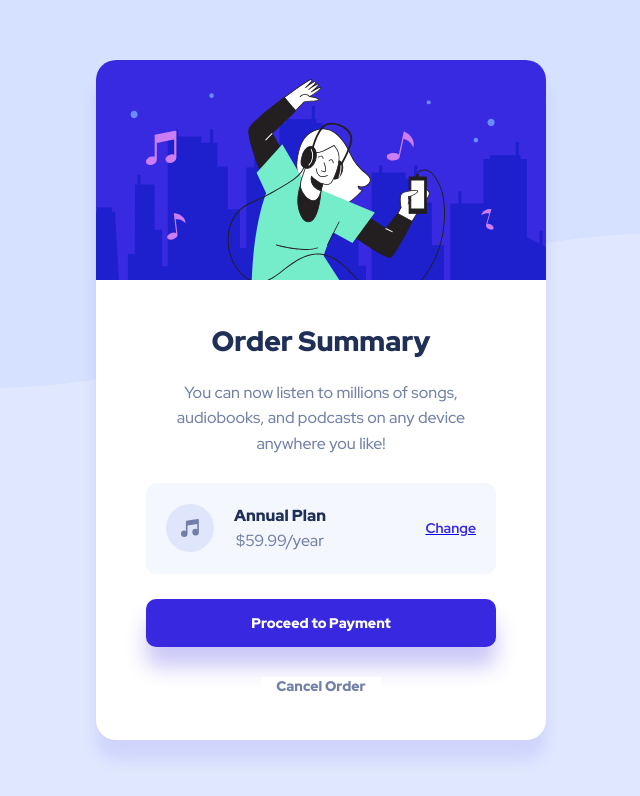
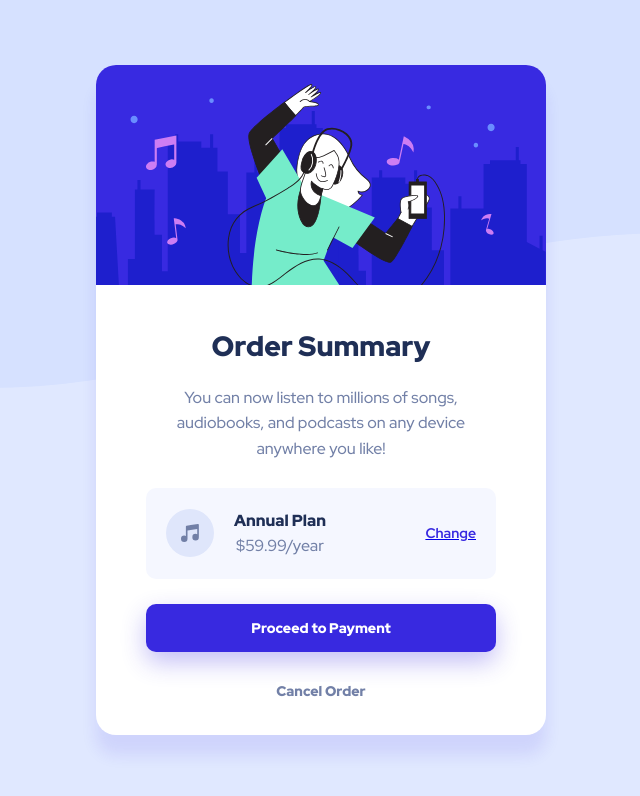
Before and after one commit to MariusHor/Order-summary-component, a plain HTML site: page index.html in a window 1280 px wide. Shown: the whole page, without its empty margins (319-959 px from the left). Drawn offline with Linux system fonts and the light colour scheme.

Commit message:
made some changes to the css layout structure as well as the buttons shadow and size

```diff
--- a/css/style.css
+++ b/css/style.css
@@ -78,7 +78,7 @@ body {
     font-size: var(--fs-body);
     display: grid;
     justify-items: center;
-    padding: 0 2.5rem 3rem;
+    padding: 0 2.5rem 3.5rem;
 }
 
 .btn {
@@ -89,7 +89,6 @@ body {
     font-size: 1.4rem;
     font-family: inherit;
     border: none;
-    max-width: 35rem;
 }
 
 .btn--blue {
@@ -97,7 +96,7 @@ body {
     background: var(--clr-bright-blue);
     border-radius: 1rem;
     width: 100%;
-    box-shadow: 0px 20px 20px rgb(56, 41, 224, 25%);
+    box-shadow: 0px 10px 25px rgb(56, 41, 224, 30%);
 }
 
 .btn--blue:hover {
@@ -109,7 +108,7 @@ body {
     width: fit-content;
     color: inherit;
     margin-top: 1rem;
-    padding-top: 0;
+    padding: 0;
     margin-top: 3rem;
 }
 
@@ -124,8 +123,8 @@ body {
 }
 
 .card__summary {
-    max-width: 26rem;
     margin-top: 2rem;
+    padding: 0 1.5rem;
 }
 
 .order {
@@ -138,7 +137,6 @@ body {
     align-items: center;
     padding: 1.5rem 2rem;
     margin: 1rem 0 2.5rem;
-    max-width: 35rem;
 }
 
 .order__plan {
@@ -163,13 +161,10 @@ body {
 }
 
 @media only screen and (min-width: 48rem) {
-    .card__summary {
-        max-width: 32rem;
-        margin-top: 2rem;
-    }
 
     .card__content {
         font-size: 1.6rem;
+        padding: 0 5rem 3.5rem;
     }
 
     .card__header {
```
